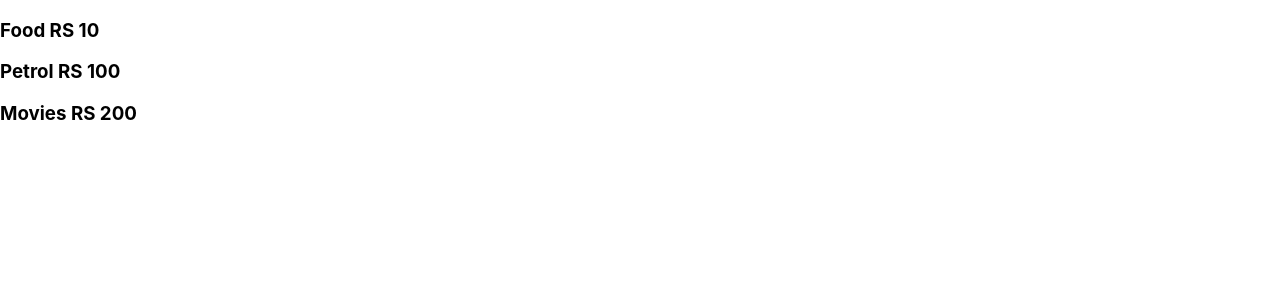
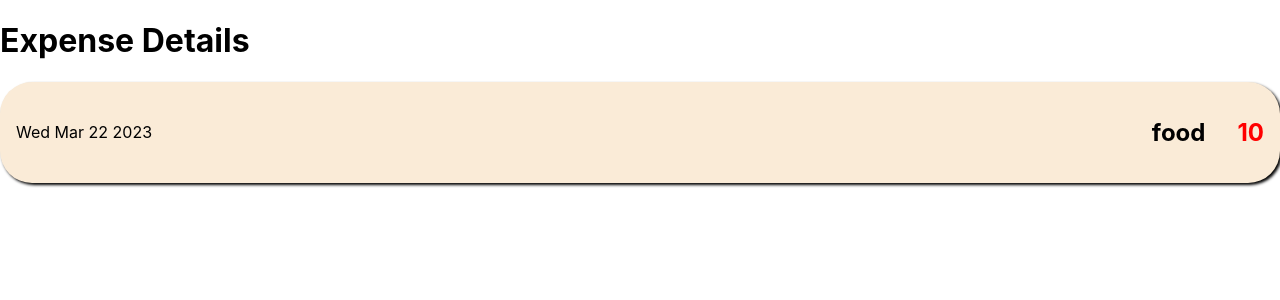
Before and after one commit to sumit6767/Expense-tracker, a React (Create React App) app: page / in a window 1280 px wide. Shown: the top 300 px of the page. Built offline with nearby package versions, Linux system fonts and the light colour scheme.

Commit message:
add dynamic data in React by using expression in JSX

```diff
--- a/src/App.js
+++ b/src/App.js
@@ -6,9 +6,8 @@ import ExpenseItem from './components/ExpenseItem'
 function App(props){
   return(
     <div>
-      <ExpenseItem expense="Food" amount ="10"></ExpenseItem>
-      <ExpenseItem expense="Petrol" amount="100"></ExpenseItem>
-      <ExpenseItem expense="Movies" amount="200"></ExpenseItem>
+      <h1>Expense Details</h1>
+      <ExpenseItem></ExpenseItem>
     </div>
   )
 }
--- a/src/components/ExpenseItem.js
+++ b/src/components/ExpenseItem.js
@@ -1,5 +1,16 @@
+import './expense.css'
+
 export default function ExpenseItem(props){
+    const date = new Date().toDateString()
+    const expenseDetail = "food";
+    const amount = "10"
     return(
-        <h3>{props.expense} RS {props.amount}</h3>
+        <div className="expense_description">
+            <div>{date}</div>
+            <div className="expense">
+                <h2>{expenseDetail}</h2>
+                <span className="amount">{amount}</span>
+            </div>
+        </div>
     )
 }
--- /dev/null
+++ b/src/components/expense.css
@@ -0,0 +1,20 @@
+.expense_description{
+    display: flex;
+    justify-content: space-between;
+    padding: 1rem;
+    background: antiquewhite;
+    border-radius: 2rem;
+    box-shadow: 2px 2px 3px black;
+    align-items: center;
+}
+.expense{
+    display: flex;
+    justify-content: center;
+    align-items: center;
+    gap: 2rem;
+}
+.amount{
+    font-weight: bolder;
+    color:red;
+    font-size: 1.5rem;
+}
```
